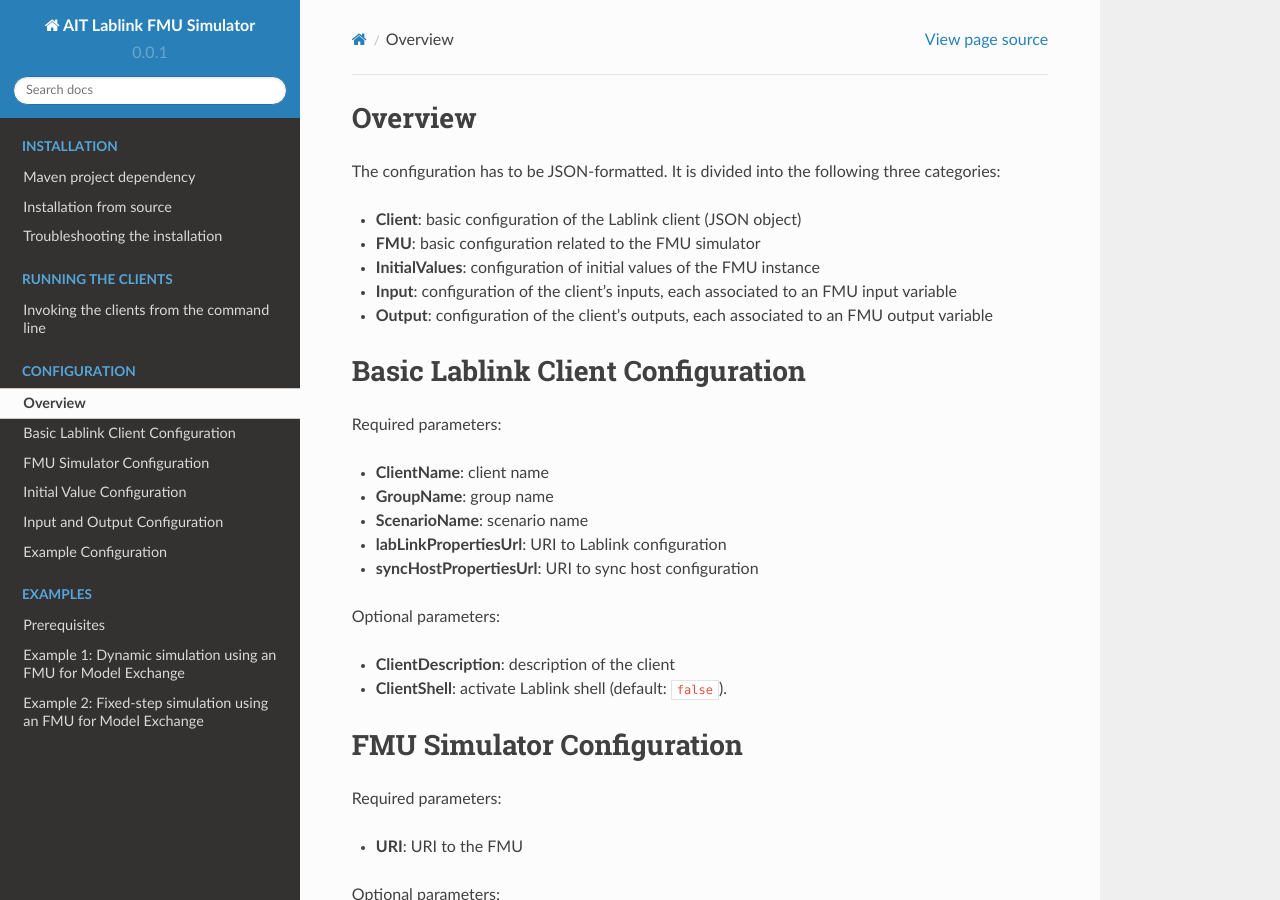
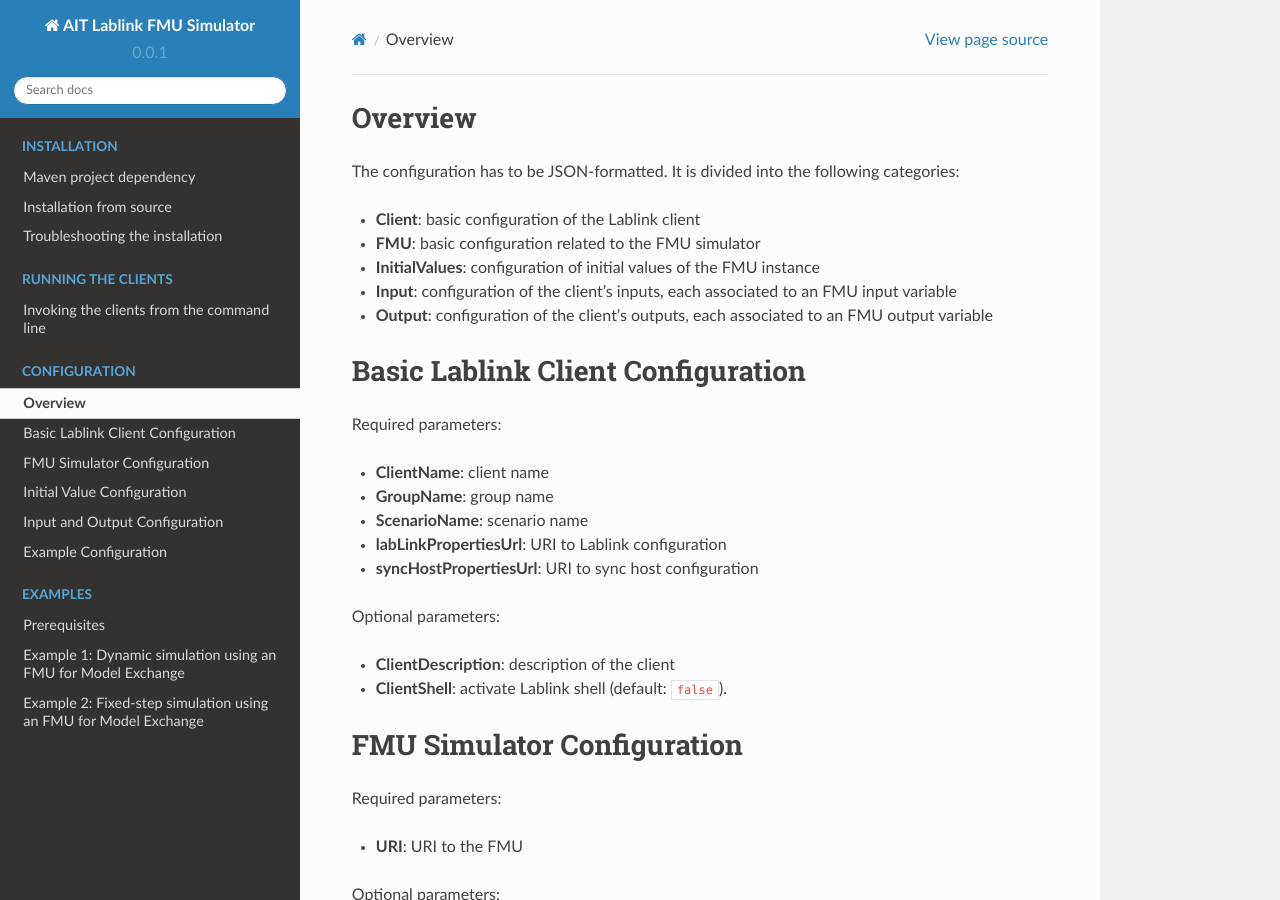
Before and after one commit to AIT-Lablink/lablink-fmusim, a Sphinx documentation site: the page built from docs/configuration.rst, in a window 1280 px wide and 900 px high. Built offline with Sphinx 7.4.7 and the Read the Docs theme 2.0.0, drawn with Linux system fonts in a browser that asks for light colours.

Commit message:
fixed minor mistakes in the documentation

```diff
--- a/docs/configuration.rst
+++ b/docs/configuration.rst
@@ -2,9 +2,9 @@
 ========
 
 The configuration has to be JSON-formatted.
-It is divided into the following three categories:
+It is divided into the following categories:
 
-* **Client**: basic configuration of the Lablink client (JSON object)
+* **Client**: basic configuration of the Lablink client
 * **FMU**: basic configuration related to the FMU simulator
 * **InitialValues**: configuration of initial values of the FMU instance
 * **Input**: configuration of the client's inputs, each associated to an FMU input variable
--- a/docs/index.rst
+++ b/docs/index.rst
@@ -3,7 +3,7 @@
 *************************
 
 .. meta::
-   :description lang=en: AIT Lablink plotter
+   :description lang=en: AIT Lablink FMU Simulator
 
 This package provides Lablink clients that can import and execute Functional Mock-up Units (FMUs), i.e., co-simulation components compliant to the `Functional Mock-up Interface (FMI) <https://fmi-standard.org/>`_.
 The clients in this package rely on functionality provided by the `FMI++ Library <http://fmipp.sourceforge.net>`_.
--- a/docs/installation.rst
+++ b/docs/installation.rst
@@ -7,7 +7,7 @@
 
    <dependency>
      <groupId>at.ac.ait.lablink.clients</groupId>
-     <artifactId>plotter</artifactId>
+     <artifactId>fmusim</artifactId>
      <version>0.0.1</version>
    </dependency>
 
```
